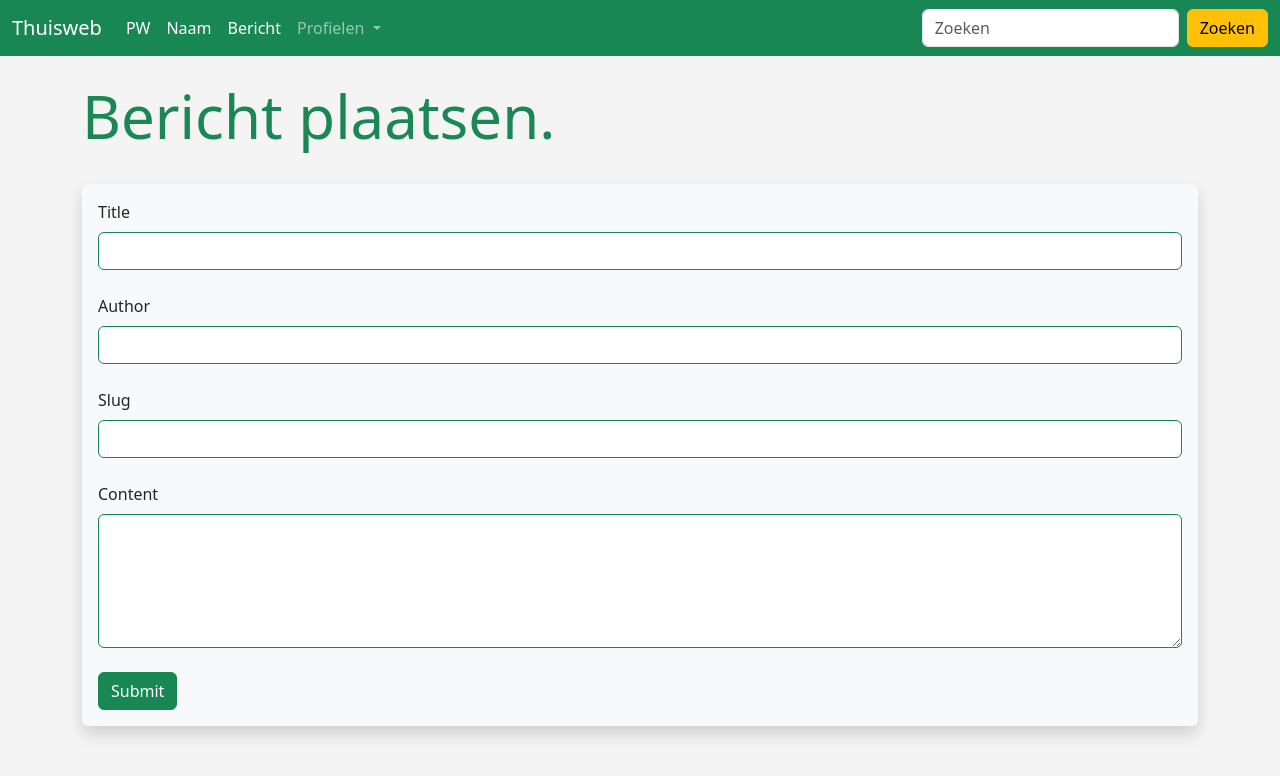
After one commit to BargeCode/Thuisweb, a Flask app: page /add-post in a window 1280 px wide. The commit adds this page. Shown: the top 776 px of the page. Run offline with Flask 3, Linux system fonts and the light colour scheme.

Commit message:
Added blog page and table to db.

```diff
--- a/app/app.py
+++ b/app/app.py
@@ -3,6 +3,7 @@ from werkzeug.security import generate_password_hash, check_password_hash
 from wtforms.validators import DataRequired, equal_to, Length
 from flask import Flask, render_template, flash, request
 from flask_sqlalchemy import SQLAlchemy
+from wtforms.widgets import TextArea
 from datetime import datetime, date
 from flask_wtf import FlaskForm
 
@@ -22,7 +23,7 @@ db = SQLAlchemy(app)
 app.config['SECRET_KEY'] = "Avada kadabra"
 
 # Classes #
-    # Database
+# Database
 class Gebruikers(db.Model):
     id = db.Column(db.Integer, primary_key=True)
     name = db.Column(db.String(200), nullable=False)
@@ -46,6 +47,14 @@ class Gebruikers(db.Model):
         return '<Name %r>' % self.name
 
     # Ask user details page
+class Posts(db.Model):
+    id = db.Column(db.Integer, primary_key=True)
+    title = db.Column(db.String(255))
+    content = db.Column(db.Text)
+    author = db.Column(db.String(255))
+    date_posted = db.Column(db.DateTime, default=datetime.utcnow)
+    slug = db.Column(db.String(255))
+# Forms
 class UserForm(FlaskForm):
     name = StringField("Naam", validators=[DataRequired()])
     email = StringField("Email", validators=[DataRequired()])
@@ -66,12 +75,18 @@ class PasswordForm(FlaskForm):
     email = StringField("Email", validators=[DataRequired()])
     pw_hash = PasswordField("Wachtwoord", validators=[DataRequired()])
     submit = SubmitField("Verstuur")
+class PostForm(FlaskForm):
+    title = StringField("Title", validators=[DataRequired()])
+    content = StringField("Content", validators=[DataRequired()], widget=TextArea())
+    author = StringField("Author", validators=[DataRequired()])
+    slug = StringField("Slug", validators=[DataRequired()])
+    submit = SubmitField("Submit")
+
 
 # JSON route
 @app.route('/date')
 def get_current_date():
     return {'Date': date.today()}
-
 
 # index route
 @app.route('/index')
@@ -218,6 +233,28 @@ def test_pw():
         passed = passed
     )
 
+# Add Post Route
+@app.route('/add-post', methods=['GET', 'POST'])
+def add_post():
+    form = PostForm()
+
+    if form.validate_on_submit():
+        post = Posts(
+            title = form.title.data,
+            content = form.content.data,
+            author = form.author.data,
+            slug = form.slug.data
+        )
+        form.title.data = ''
+        form.content.data = ''
+        form.author.data = ''
+        form.slug.data = ''
+        db.session.add(post)
+        db.session.commit()
+        flash('Posted!')
+
+    return render_template("add_post.html", form = form)
+
 
 # error pages #
     # 404 route
--- /dev/null
+++ b/app/templates/add_post.html
@@ -0,0 +1,53 @@
+{% extends 'base.html'%}
+
+{% block content%}
+
+{% for message in get_flashed_messages() %}
+    <div class="alert alert-success alert-dismissible fade show" role="alert">
+        {{ message }}
+        <button type="button" class="btn-close" data-bs-dismiss="alert" aria-label="Sluiten"></button>
+    </div>
+{% endfor %}
+
+<h1>
+    Bericht plaatsen.
+</h1>
+<br/>
+<div class="shadow p-3 mb-5 bg-body-tertiary rounded">
+    <form method="POST">
+        {{ form.hidden_tag() }}
+        {{ form.title.label(
+            class="form-label"
+        ) }}
+        {{ form.title(
+            class="form-control border-success"
+        ) }}
+        <br/>
+        {{ form.author.label(
+            class="form-label"
+        ) }}
+        {{ form.author(
+            class="form-control border-success"
+        ) }}
+        <br/>
+        {{ form.slug.label(
+            class="form-label"
+        ) }}
+        {{ form.slug(
+            class="form-control border-success"
+        ) }}
+        <br/>
+        {{ form.content.label(
+            class="form-label"
+        ) }}
+        {{ form.content(
+            class="form-control border-success", rows="5"
+        ) }}
+        <br/>
+        {{ form.submit(
+            class="btn btn-success"
+        ) }}
+    </form>
+</div>
+
+{% endblock %}
--- a/app/templates/index.html
+++ b/app/templates/index.html
@@ -1,6 +1,6 @@
 {% extends 'base.html'%}
 {% block content%}
-    <h1>Hello World!</h1>
+    <h1>Hallo Wereld!</h1>
 
-    <p>This is my first webpage</p>
+    <p>Dit is onze website!</p>
 {% endblock %}
--- a/app/templates/navbar.html
+++ b/app/templates/navbar.html
@@ -16,6 +16,11 @@
                 <li class="nav-item">
                     <a class="nav-link active" aria-current="page" href="{{ url_for('name')}}">
                         Naam
+                    </a>
+                </li>
+                <li class="nav-item">
+                    <a class="nav-link active" aria-current="page" href="{{ url_for('add_post')}}">
+                        Bericht
                     </a>
                 </li>
                 <li class="nav-item dropdown">
--- /dev/null
+++ b/app/templates/template.html
@@ -0,0 +1,6 @@
+{% extends 'base.html'%}
+
+{% block content%}
+
+
+{% endblock %}
--- a/dump/dump.sql
+++ b/dump/dump.sql
@@ -7,4 +7,12 @@ CREATE TABLE gebruikers (
     pw_hash varchar(244),
     PRIMARY KEY (id),
     UNIQUE (email)
-)
+);
+CREATE TABLE posts (
+    id int NOT NULL AUTO_INCREMENT,
+    author varchar(200) NOT NULL,
+    title varchar(200) NOT NULL,
+    content text() NOT NULL,
+    slug varchar(255) NOT NULL,
+    date_posted datetime NOT NULL
+);
```
